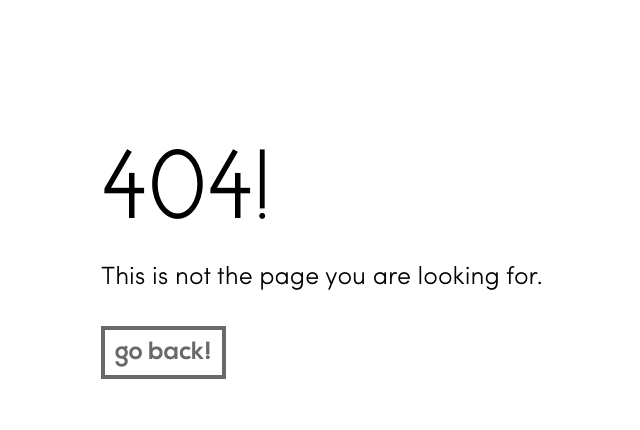
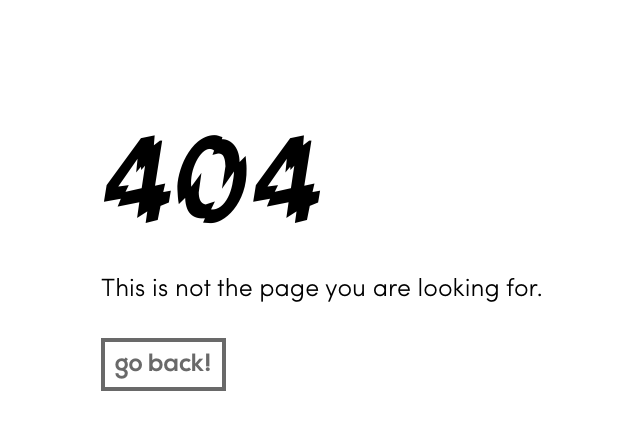
Before and after one commit to hrysct/hrysct.github.io, a PHP site: page /404.html in a window 1280 px wide. Shown: the top 430 px of the page, without its empty margins (7-647 px from the left). Run offline with PHP 8.4, Linux system fonts and the light colour scheme.

Commit message:
Update 404 font

```diff
--- a/404.html
+++ b/404.html
@@ -16,7 +16,7 @@
     <div class="content-block">
 
         <h class="title">
-            404!
+            404
         </h>
         <p class="paragraph">
             This is not the page you are looking for.
--- a/stylesheets/404stylesheet.css
+++ b/stylesheets/404stylesheet.css
@@ -24,8 +24,8 @@
 
 .title
 {
-    font-family:"cicle";
-    font-size:100px;
+    font-family:"glashou";
+    font-size:120px;
     text-decoration:none;
     text-align:justify;
     color:#000000;
```
